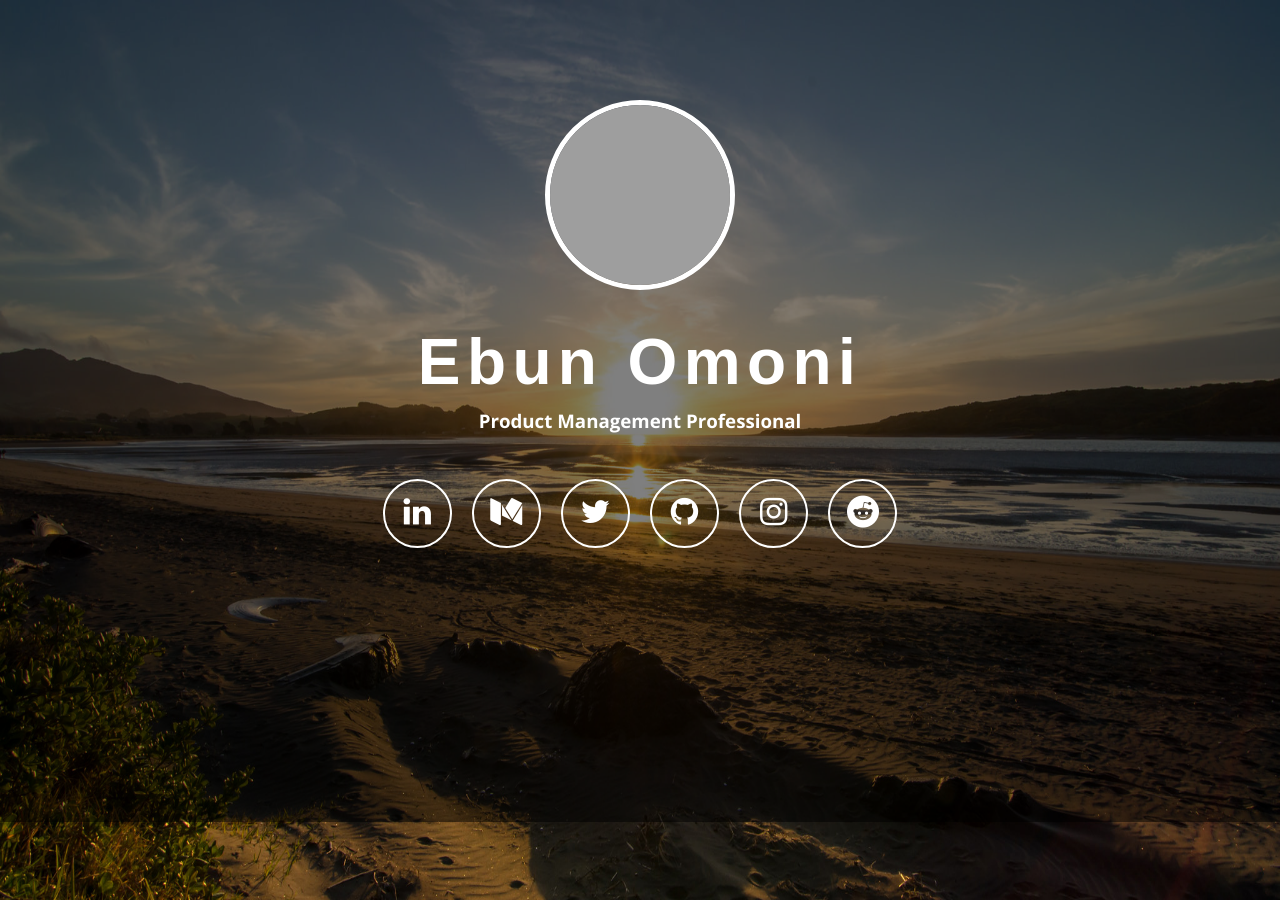
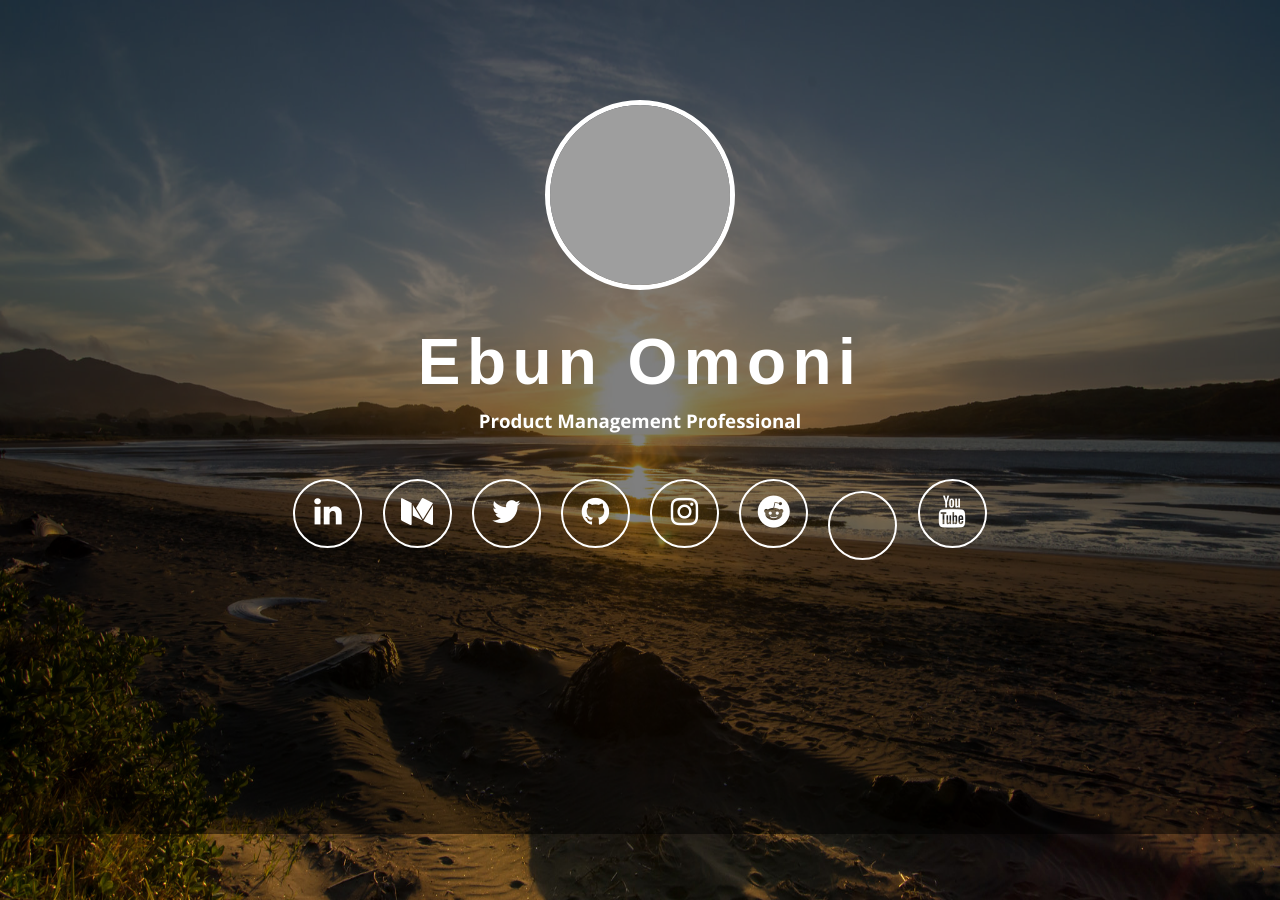
Before and after one commit to ebunomoni/ebunomoni.github.io, a Jekyll site: the page built from index.html, in a window 1280 px wide. Built offline with Jekyll 4.4.1, drawn with Linux system fonts in a browser that asks for light colours; nearby versions of some CDN libraries; grey boxes are pictures that could not be loaded.

Commit message:
Update index.html
Added Goodreads and YouTube

```diff
--- a/index.html
+++ b/index.html
@@ -109,6 +109,14 @@ permalink: /
                     <li><a class="fa fa-2x fa-tumblr" href="https://{{ site.tumblr_username }}.tumblr.com/"><span class="description">Tumblr</span></a></li>
                     {% endif %}
 
+                    {% if site.goodreads_username %}
+                    <li><a class="fa fa-2x fa-goodreads" href="https://www.goodreads.com/{{ site.goodreads_username }}"><span class="description">Goodreads</span></a></li>
+                    {% endif %}
+
+                    {% if site.youtube_username %}
+                    <li><a class="fa fa-2x fa-youtube" href="https://www.youtube.com/{{ site.youtube_username }}"><span class="description">YouTube</span></a></li>
+                    {% endif %}
+
                     {% if site.weibo_username %}
                     <li><a class="fa fa-2x fa-weibo" href="https://weibo.com/{{ site.weibo_username }}"><span class="description">微博</span></a></li>
                     {% endif %}
```
